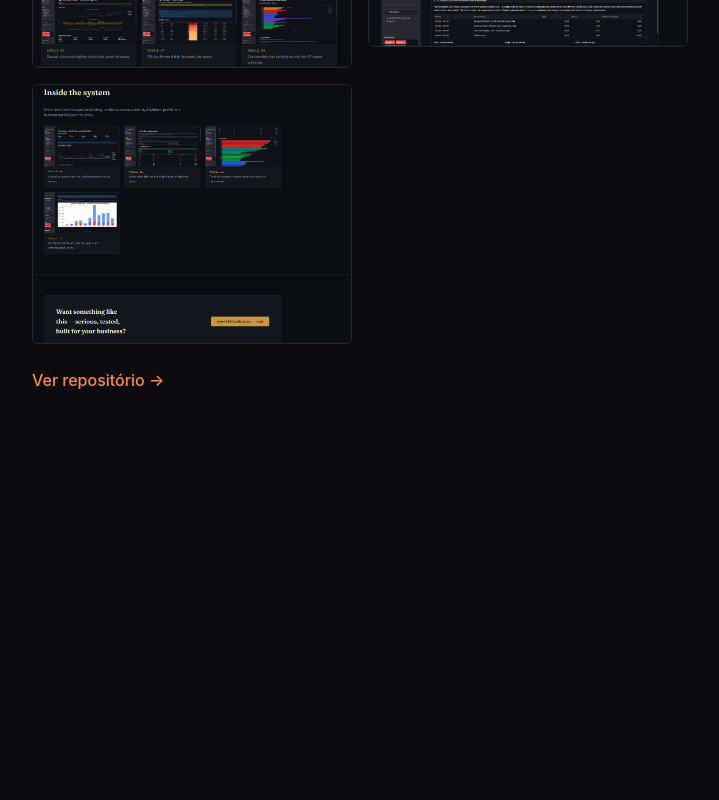
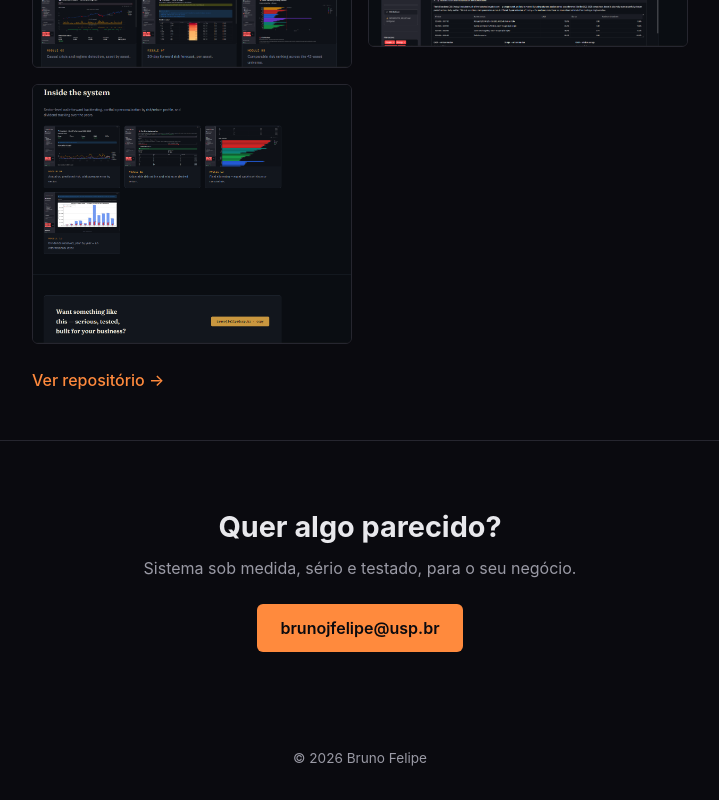
Before and after one commit to brunojfelipe-alt/portfolio-site, a Next.js app: page / in a window 1280 px wide. Shown: the part 1533-2333 px from the top of the page, without its empty margins (280-999 px from the left). Before the commit the page ends 1973 px from the top, so only its background shows below. Built offline with nearby package versions, Linux system fonts and the light colour scheme.

Commit message:
Contato e rodapé

```diff
--- a/app/globals.css
+++ b/app/globals.css
@@ -70,3 +70,27 @@ body {
   border-radius: 6px;
   border: 1px solid var(--border);
 }
+.contato {
+  max-width: 720px;
+  margin: 0 auto;
+  padding: 4rem 2rem;
+  text-align: center;
+  border-top: 1px solid var(--border);
+}
+.contato h2 { font-size: 1.8rem; margin-bottom: 0.5rem; }
+.contato p { color: var(--muted); margin-bottom: 1.5rem; }
+.email-btn {
+  display: inline-block;
+  color: var(--bg);
+  background: var(--accent);
+  padding: 0.75rem 1.5rem;
+  border-radius: 6px;
+  text-decoration: none;
+  font-weight: 600;
+}
+.footer {
+  text-align: center;
+  padding: 2rem;
+  color: var(--muted);
+  font-size: 0.85rem;
+}
--- a/app/page.tsx
+++ b/app/page.tsx
@@ -1,5 +1,6 @@
 export default function Home() {
   return (
+    <>
     <main>
       <header className="nav">
         <span className="nav-name">Bruno Felipe</span>
@@ -61,6 +62,19 @@ export default function Home() {
           </a>
         </div>
       </section>
+
+      <section id="contato" className="contato">
+        <h2>Quer algo parecido?</h2>
+        <p>Sistema sob medida, sério e testado, para o seu negócio.</p>
+        <a className="email-btn" href="mailto:brunojfelipe@usp.br">
+          brunojfelipe@usp.br
+        </a>
+      </section>
     </main>
+
+    <footer className="footer">
+      <span>© {new Date().getFullYear()} Bruno Felipe</span>
+    </footer>
+    </>
   );
 }
```
Also changed, not shown: 1 other file (tests, documents, lock files or other folders).
